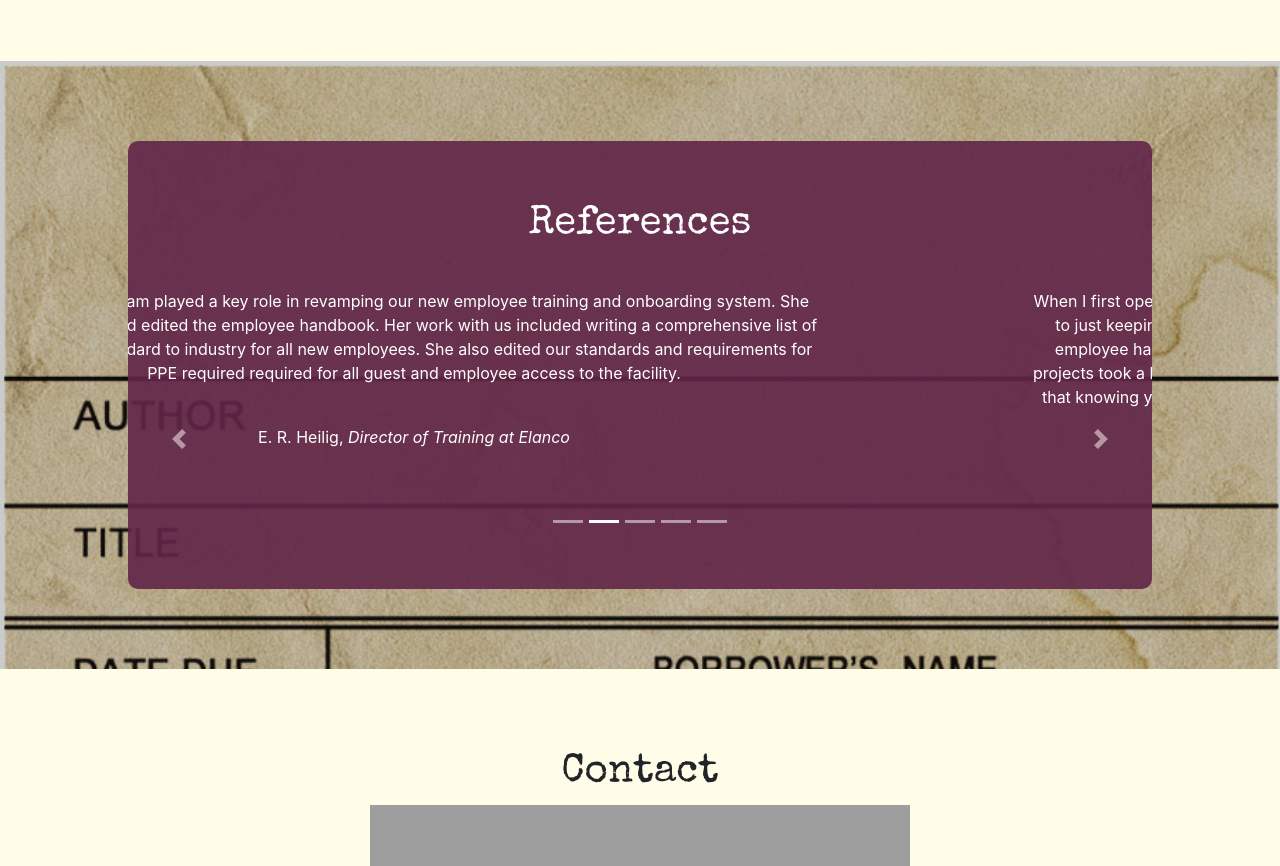
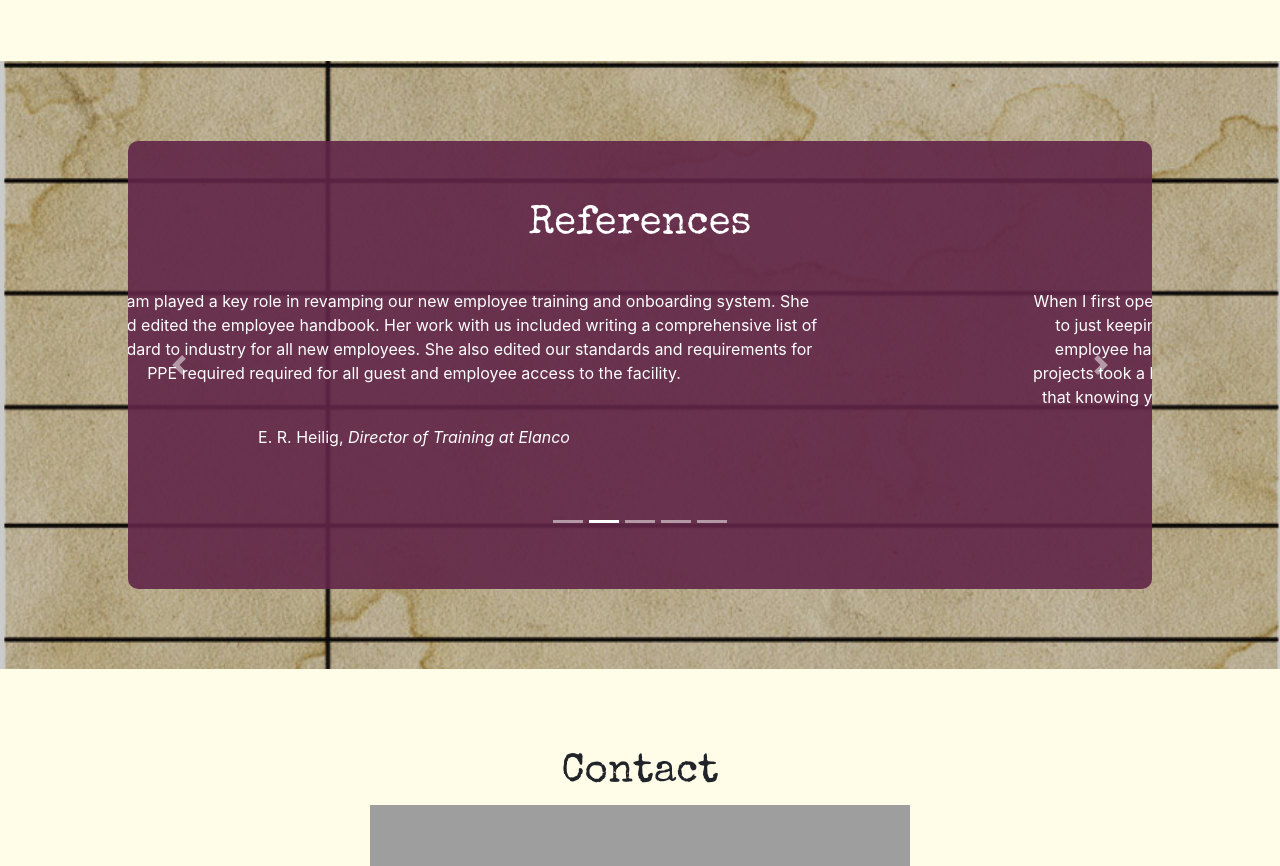
Before and after one commit to rebeccaui/lisa-the-editrix, a plain HTML site: page index.html in a window 1280 px wide. Shown: the part 2331-3197 px from the top of the page. Drawn offline with nearby package versions, Linux system fonts and the light colour scheme; grey boxes are pictures that could not be loaded.

Commit message:
more CSS

```diff
--- a/assets/css/style.css
+++ b/assets/css/style.css
@@ -380,6 +380,7 @@ h3 {
     background-attachment: fixed;
     background-repeat: no-repeat;
     background-size: cover;
+    background-position: 2.5%;
     width: 100%;
     height: 100%;
 }
@@ -418,6 +419,9 @@ h3 {
 
 .carousel-control-next, .carousel-control-prev {
     width: 10%;
+    height: calc(148px + 100%);
+    position: absolute;
+    margin-top: -148px;
 }
 .carousel-caption {
     height: 100%;
```
Also changed, not shown: 2 other files.
